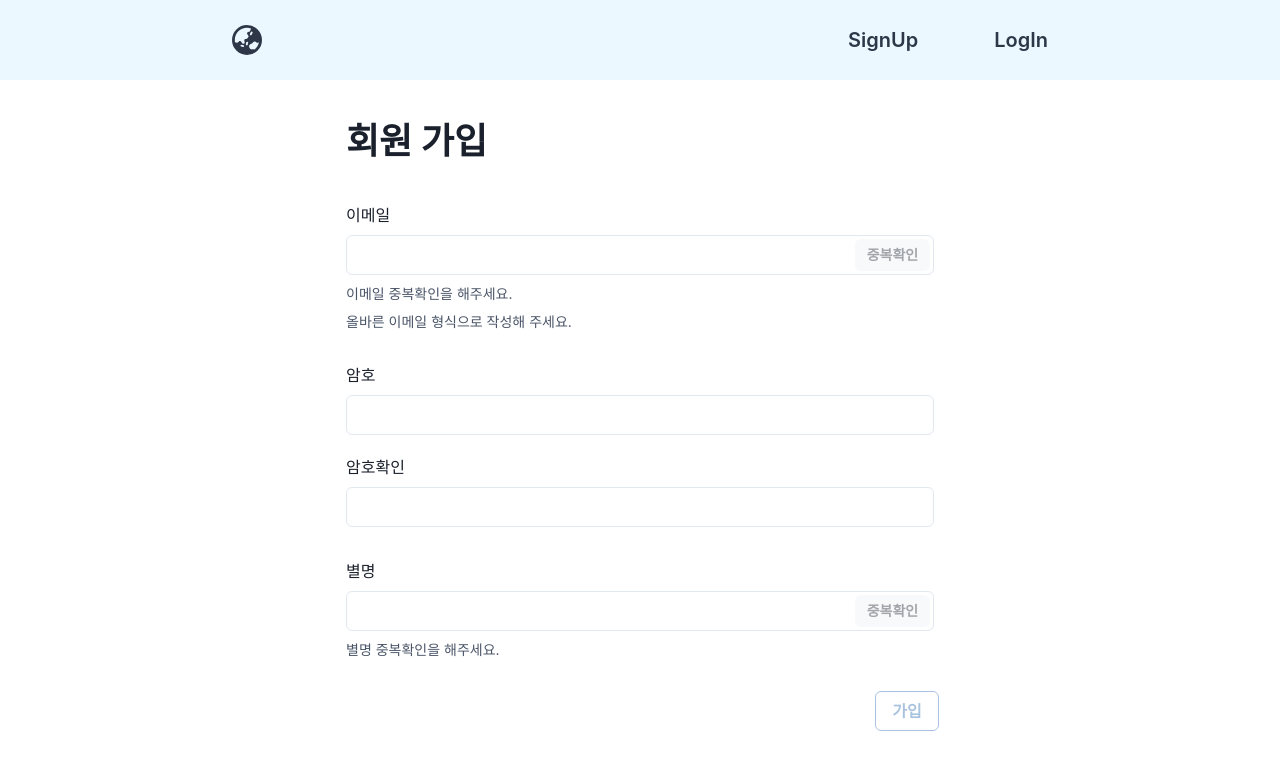
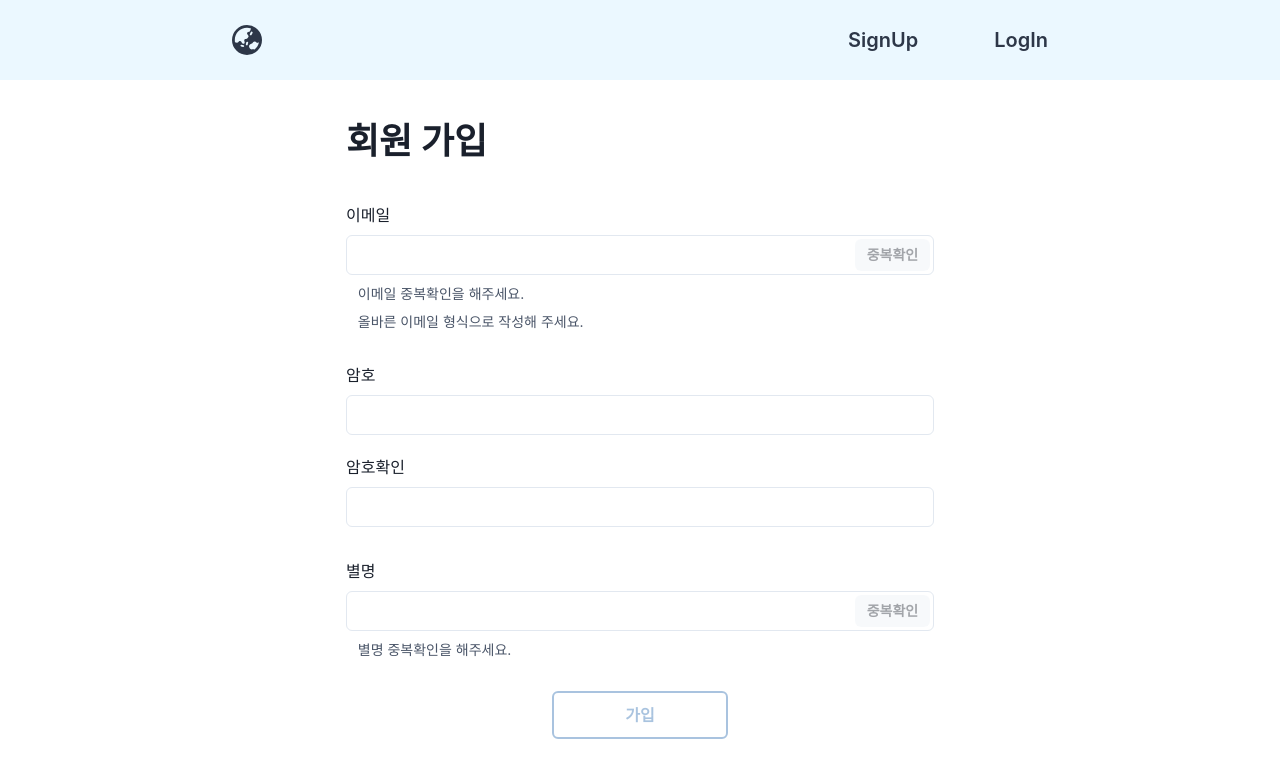
Before and after one commit to huitopia/react-mini-project-1, a React (Vite) app: page /signup in a window 1280 px wide. Shown: the top 778 px of the page. Built offline with nearby package versions, Linux system fonts and the light colour scheme.

Commit message:
✨ : 회원가입 css

```diff
--- a/src/page/member/MemberSignup.jsx
+++ b/src/page/member/MemberSignup.jsx
@@ -167,6 +167,7 @@ export function MemberSignup() {
                   </Button>
                 </InputRightElement>
               </InputGroup>
+              <Box ml={"2%"}>
                 {isCheckedEmail || (
                   <FormHelperText>이메일 중복확인을 해주세요.</FormHelperText>
                 )}
@@ -175,6 +176,7 @@ export function MemberSignup() {
                     올바른 이메일 형식으로 작성해 주세요.
                   </FormHelperText>
                 )}
+              </Box>
             </FormControl>
           </Box>
           <Box mb={5}>
@@ -187,9 +189,11 @@ export function MemberSignup() {
             <FormControl>
               <FormLabel>암호확인</FormLabel>
               <Input onChange={(e) => setPasswordCheck(e.target.value)} />
+              <Box ml={"2%"}>
                 {isCheckedPassword || (
                   <FormHelperText>암호가 일치하지 않습니다.</FormHelperText>
                 )}
+              </Box>
             </FormControl>
           </Box>
           <Box mb={8}>
@@ -213,21 +217,29 @@ export function MemberSignup() {
                   </Button>
                 </InputRightElement>
               </InputGroup>
+              <Box ml={"2%"}>
                 {isCheckedNickName || (
                   <FormHelperText>별명 중복확인을 해주세요.</FormHelperText>
                 )}
+              </Box>
             </FormControl>
           </Box>
-          <Box ml={"90%"}>
+          <Box>
+            <Center>
               <Button
                 isLoading={isLoading}
                 colorScheme={"blue"}
                 onClick={handleClick}
                 isDisabled={isDisabled}
                 variant={"outline"}
+                size="md"
+                height="48px"
+                width="30%"
+                border="2px"
               >
                 가입
               </Button>
+            </Center>
           </Box>
         </Box>
       </Box>
```
Lines whose indentation alone changed are shown as unchanged.
